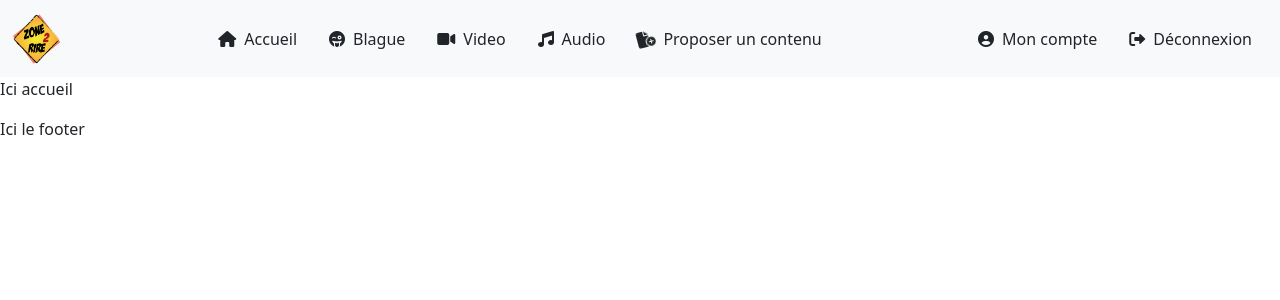
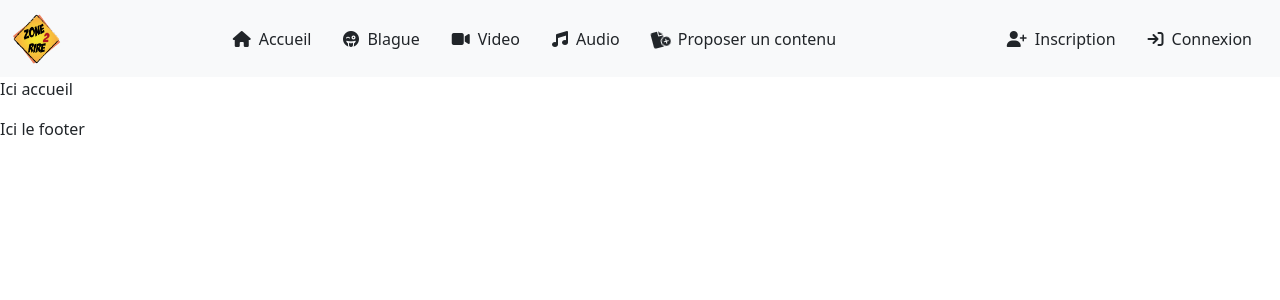
Before and after one commit to lefebvredavid59/zone2rire_react, a React (Create React App) app: page / in a window 1280 px wide. Shown: the top 300 px of the page. Built offline with nearby package versions, Linux system fonts and the light colour scheme.

Commit message:
create no match route

```diff
--- a/src/components/Navbar/Navbar.jsx
+++ b/src/components/Navbar/Navbar.jsx
@@ -64,16 +64,16 @@ function Navbar() {
 
           <ul className="nav justify-content-center">
             <li className="nav-item">
-              <a href="/" className="nav-link text-dark">
-                <i className="fa-solid fa-user-circle me-2"></i>
-                Mon compte
-              </a>
+              <Link to='/register' className="nav-link text-dark">
+                <i className="fa-solid fa-user-plus me-2"></i>
+                Inscription
+              </Link>
             </li>
             <li className="nav-item">
-              <a href="/" className="nav-link text-dark">
-                <i className="fa-solid fa-sign-out-alt me-2"></i>
-                Déconnexion
-              </a>
+              <Link to='/login' className="nav-link text-dark">
+              <i className="fa-solid fa-arrow-right-to-bracket me-2"></i>
+                            Connexion
+              </Link>
             </li>
           </ul>
         </div>
--- a/src/components/routes.jsx
+++ b/src/components/routes.jsx
@@ -3,11 +3,13 @@ import {
     BrowserRouter as Router,
     Route,
     Routes,
-    Navigate,
 } from 'react-router-dom';
+
 import Home from "../pages/Home";
+import NoMatch from "../pages/NoMatch";
 import Login from "../pages/auth/Login";
 import Register from "../pages/auth/Register";
+
 import Footer from "./Footer/Footer";
 import Navbar from "./Navbar/Navbar";
 
@@ -20,7 +22,8 @@ const index = () => {
                     <Route path="/" exact element={<Home />} />
                     <Route path="/login" element={<Login />} />
                     <Route path="/register" element={<Register />} />
-                    <Route path="/*" element={<Navigate replace to="/" />} />
+                    <Route path="/{slug}" element={<Register />} />
+                    <Route path="*" element={<NoMatch />} />
                 </Routes>
                 <Footer />
             </Router>
--- /dev/null
+++ b/src/pages/NoMatch.jsx
@@ -0,0 +1,5 @@
+function NoMatch() {
+    return <p>Ici NoMatch</p>;
+  }
+
+  export default NoMatch;
```
